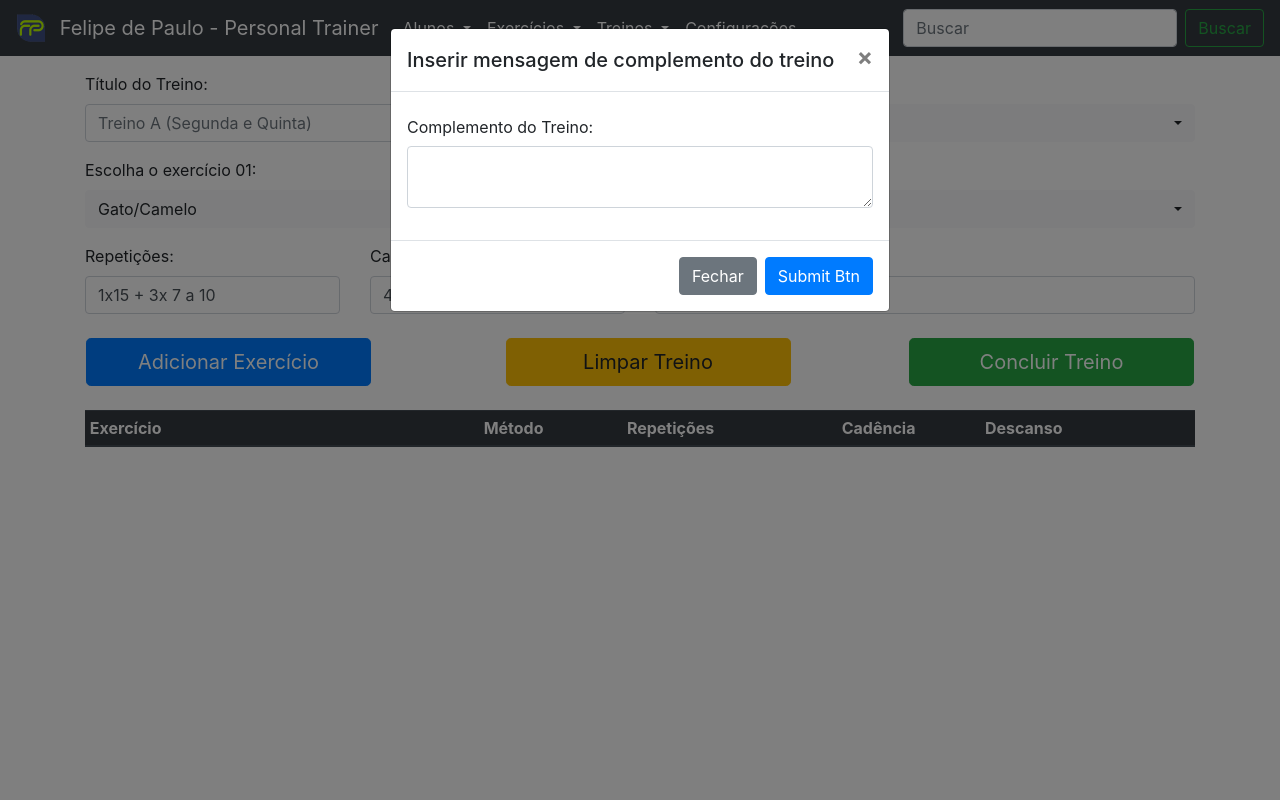
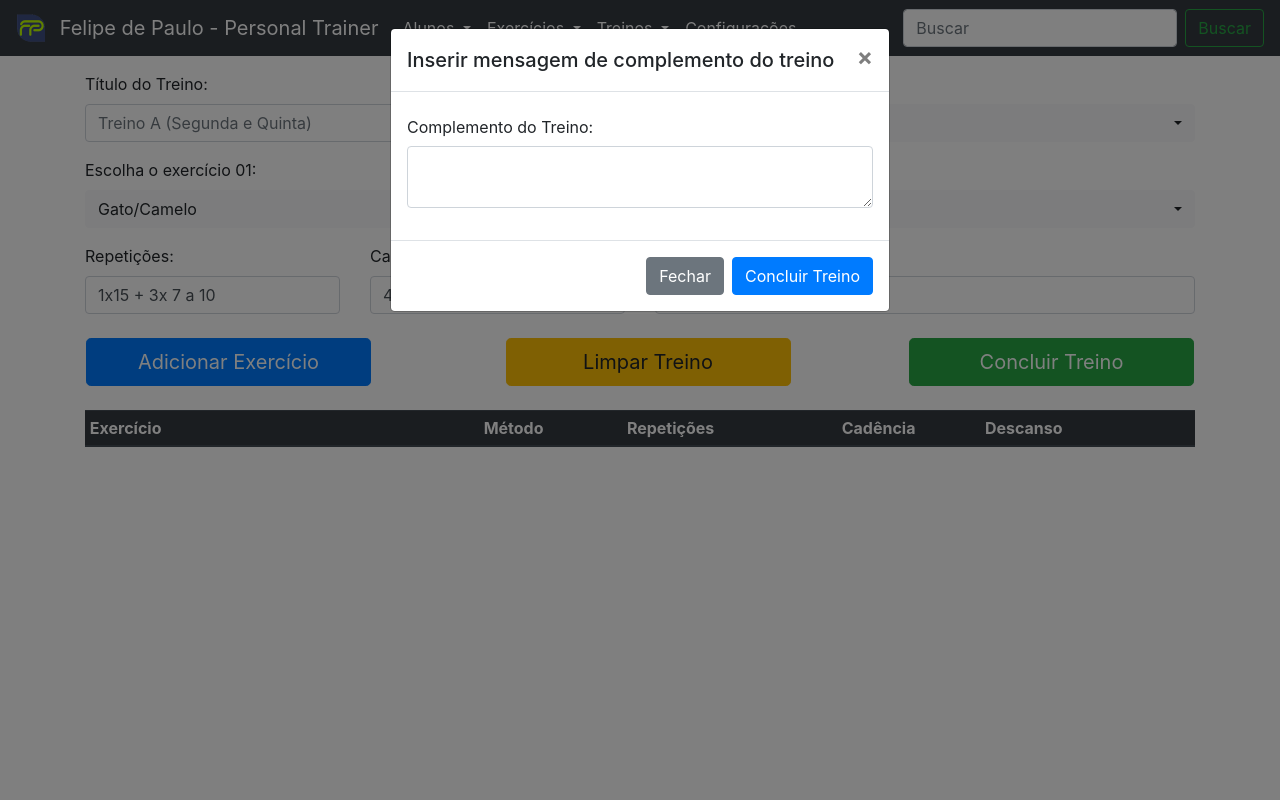
Before and after one commit to DaniloJesus/treinobuilder, a PHP site: page /form.php in a window 1280 px wide, after a click on "Concluir Treino". Run offline with PHP 8.4, Linux system fonts and the light colour scheme; lists and menus that the app fills with data are empty; some libraries are stand-ins or nearby versions.

Commit message:
#12 comentarios do treino

```diff
--- a/form.php
+++ b/form.php
@@ -114,13 +114,13 @@
             </div>
             <div class="modal-body">
               <div class="form-group">
-                <label for="labelComplementoTreino" class="col-form-label">Complemento do Treino:</label>
-                <textarea class="form-control" id="labelComplementoTreino"></textarea>
+                <label for="txtComplementoTreino" class="col-form-label">Complemento do Treino:</label>
+                <textarea class="form-control" id="txtComplementoTreino"></textarea>
               </div>
             </div>
             <div class="modal-footer">
-              <button type="button" class="btn btn-secondary" data-dismiss="modal">Fechar</button>
-              <button type="button" class="btn btn-primary">Submit Btn</button>
+              <button type="button" class="btn btn-secondary" data-dismiss="modal" id="modalBotaoFechar">Fechar</button>
+              <button type="button" class="btn btn-primary" id="modalConcluirTreino">Concluir Treino</button>
             </div>
           </div>
         </div>
@@ -142,9 +142,9 @@
             </tr>
           </thead>
           <tbody></tbody>
-
         </table>
       </div>
+      <div id="comentarioTreino"></div>
       <div id="descricaoMetodo"></div>
     </form>
   </div>
@@ -267,5 +267,9 @@
       }
     });
 
+    jQuery('#modalConcluirTreino').click(function() {
+      jQuery('#comentarioTreino').html(jQuery('#txtComplementoTreino').val());
+      jQuery('#modalBotaoFechar').trigger('click');
+  });
   });
 </script>
```
